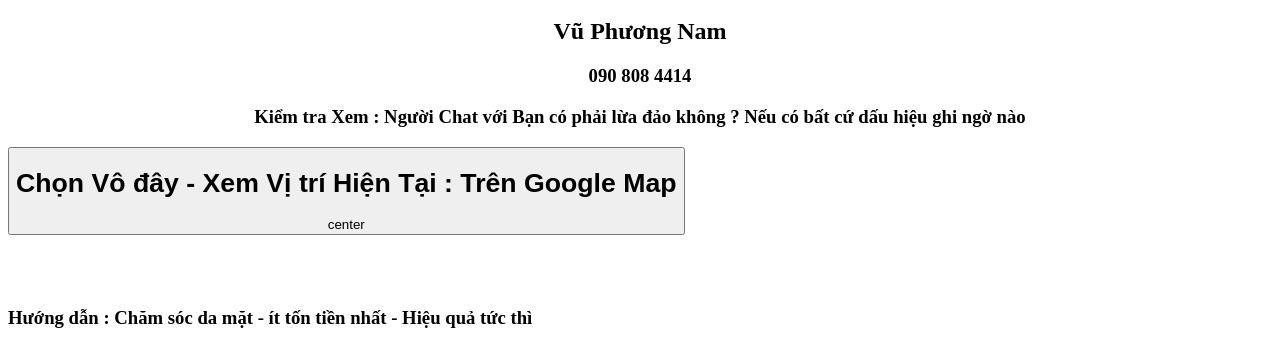
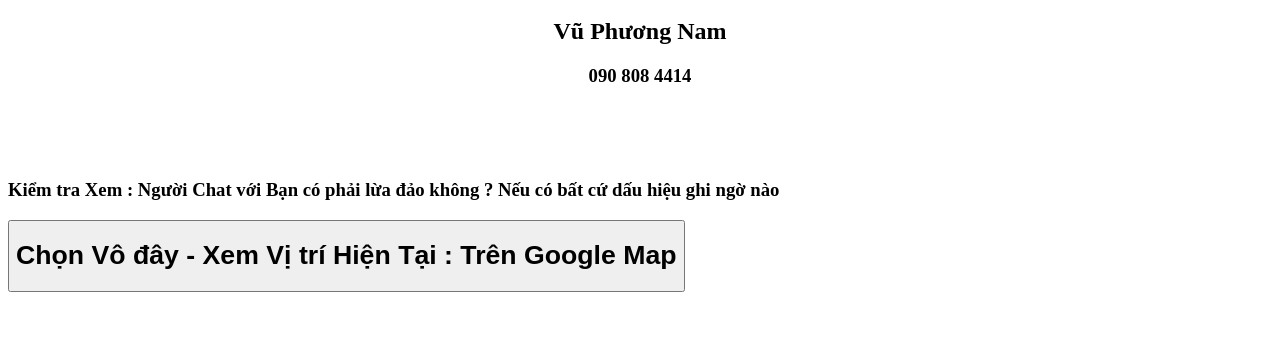
Before and after one commit to phuongnamvu/phuongnamvu.github.io, a plain HTML site: page index.html in a window 1280 px wide. Shown: the part 48-390 px from the top of the page. Drawn offline with Linux system fonts and the light colour scheme.

Commit message:
Update index.html

```diff
--- a/index.html
+++ b/index.html
@@ -2,10 +2,12 @@
 <center>  <h2>Vũ Phương Nam </h2> </center>
 <center>  <h3> 090 808 4414  </h3>  </center>
 
+<br> <br> <br>
+
 <!-- Begin : Định Vị Google Map Vị trí  -->
 
-<center>  <h3> Kiểm tra Xem : Người Chat với Bạn có phải lừa đảo không ? Nếu có bất cứ dấu hiệu ghi ngờ nào  </h3>  </center>
-<button onclick="openMap()"> <center> <h1> Chọn Vô đây - Xem Vị trí Hiện Tại : Trên Google Map </h1> </center>center </button>
+<h3> Kiểm tra Xem : Người Chat với Bạn có phải lừa đảo không ? Nếu có bất cứ dấu hiệu ghi ngờ nào  </h3>
+<button onclick="openMap()"> <h1> Chọn Vô đây - Xem Vị trí Hiện Tại : Trên Google Map </h1> </button>
 <script>
 let coords= {};
 
```
